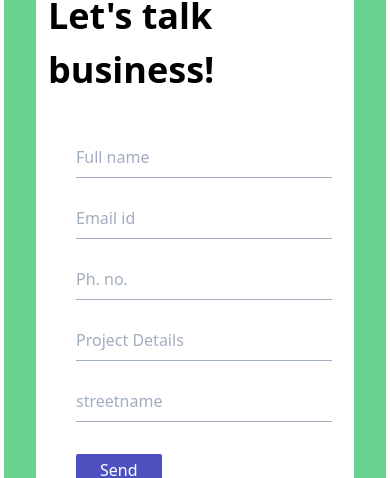
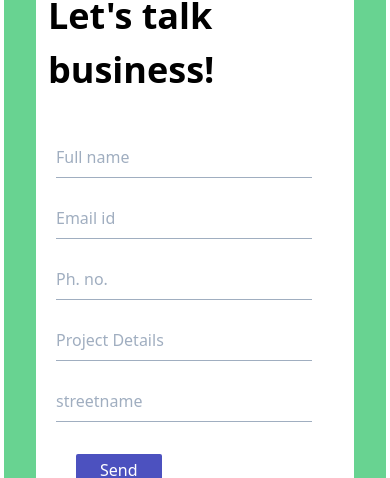
Before and after one commit to RonaldRusso94/LimeLightDevs, a Next.js app in the folder public/client/: page /services in a window 390 px wide. Shown: the part 2530-3008 px from the top of the page. Built offline with nearby package versions, Linux system fonts and the light colour scheme.

Commit message:
Margin Change to fix dispaly on small screens

```diff
--- a/public/client/components/common/Input.js
+++ b/public/client/components/common/Input.js
@@ -4,7 +4,7 @@ const Input = ({
     ...props
   }) => (
     <div>
-      <input type="text" {...field} {...props} className="block my-5 mx-10 w-64 bg-transparent border-b border-gray-500 py-2"/>
+      <input type="text" {...field} {...props} className="block my-5 mx-5 sm:mx-10 w-64 bg-transparent border-b border-gray-500 py-2"/>
       {touched[field.name] &&
         errors[field.name] && <div className="error">{errors[field.name]}</div>}
     </div>
```
